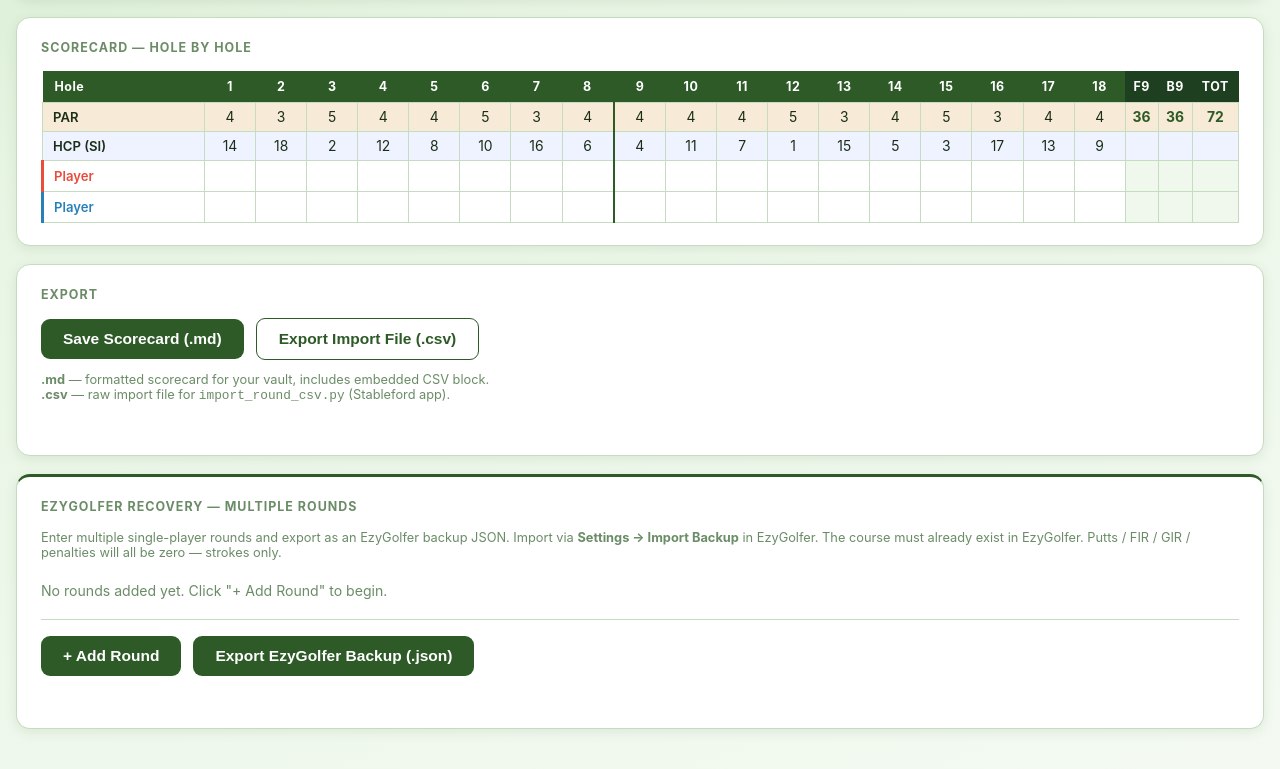
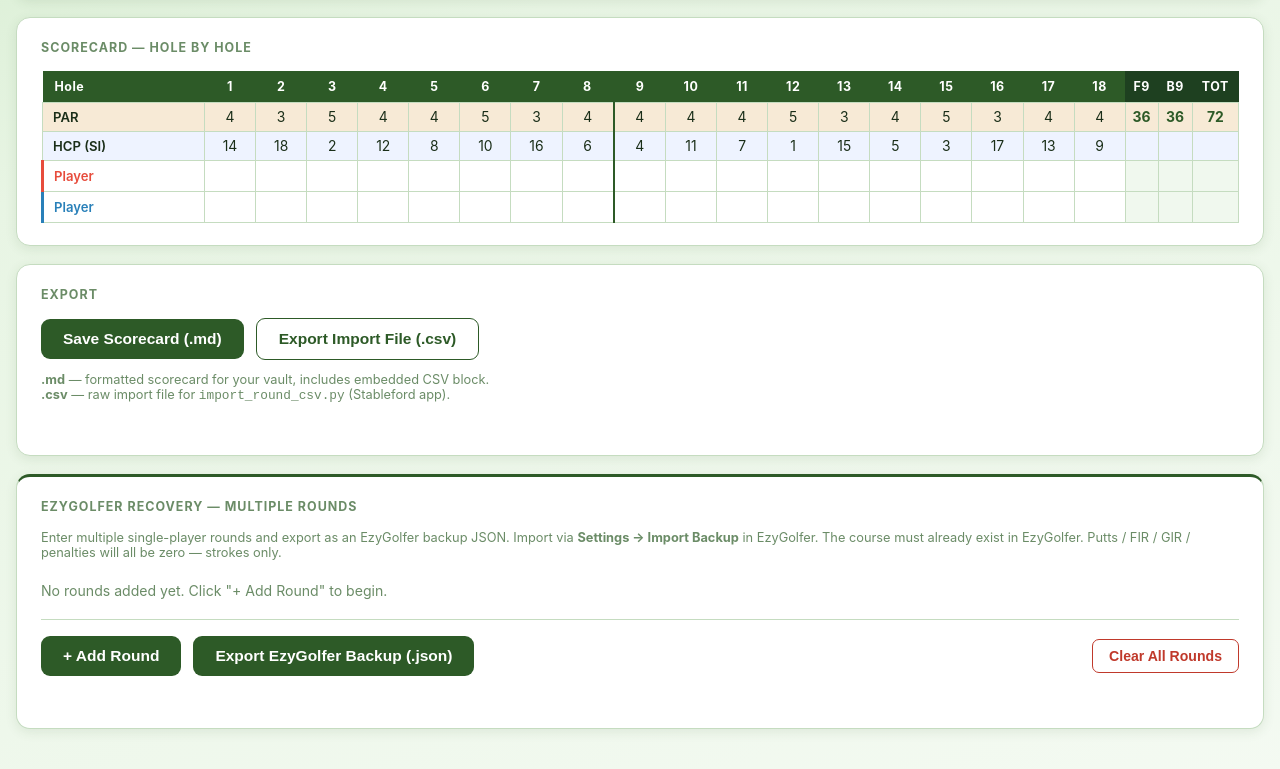
Before and after one commit to noIdea-dev/golf-tools, a plain HTML site: page GolfWebScorecard/index.html in a window 1280 px wide. Shown: the part 499-1268 px from the top of the page. Drawn offline with Linux system fonts and the light colour scheme.

Commit message:
feat: add Clear All Rounds button to EzyGolfer recovery section
Prompts for confirmation before clearing, reminding user to export first.

Co-Authored-By: Claude Sonnet 4.6 <noreply@anthropic.com>

```diff
--- a/GolfWebScorecard/index.html
+++ b/GolfWebScorecard/index.html
@@ -431,6 +431,7 @@
     <div style="margin-top:16px;padding-top:16px;border-top:1px solid var(--border);display:flex;gap:12px;flex-wrap:wrap;align-items:center">
       <button class="btn btn-primary btn-lg" onclick="addRound()">+ Add Round</button>
       <button class="btn btn-primary btn-lg" onclick="exportEzyGolferJSON()">Export EzyGolfer Backup (.json)</button>
+      <button class="btn btn-danger" style="margin-left:auto;padding:8px 16px;font-size:0.88rem;border:1.5px solid var(--red);border-radius:7px" onclick="clearRounds()">Clear All Rounds</button>
     </div>
     <div id="recoveryMsg" class="export-msg"></div>
   </div>
@@ -1140,6 +1141,24 @@ function exportEzyGolferJSON() {
   showRecoveryMsg(`Exported ${rounds.length} round${rounds.length === 1 ? '' : 's'} \u2192 ${filename}`);
 }
 
+function clearRounds() {
+  if (rounds.length === 0) {
+    showRecoveryMsg('Nothing to clear.', true);
+    return;
+  }
+  const exported = confirm(
+    `You have ${rounds.length} round${rounds.length === 1 ? '' : 's'} in the tool.\n\n` +
+    `Have you already exported and imported them into EzyGolfer?\n\n` +
+    `Click OK to clear all rounds, or Cancel to go back.`
+  );
+  if (!exported) return;
+  rounds = [];
+  _rid = 0;
+  saveRounds();
+  renderRounds();
+  showRecoveryMsg('All rounds cleared.');
+}
+
 function showRecoveryMsg(msg, isError) {
   const el = document.getElementById('recoveryMsg');
   if (!el) return;
```
